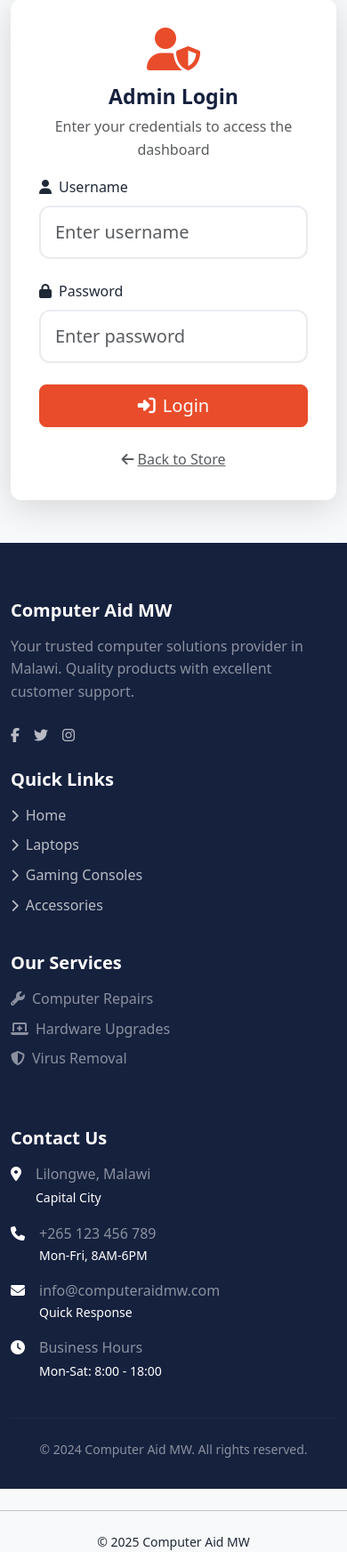
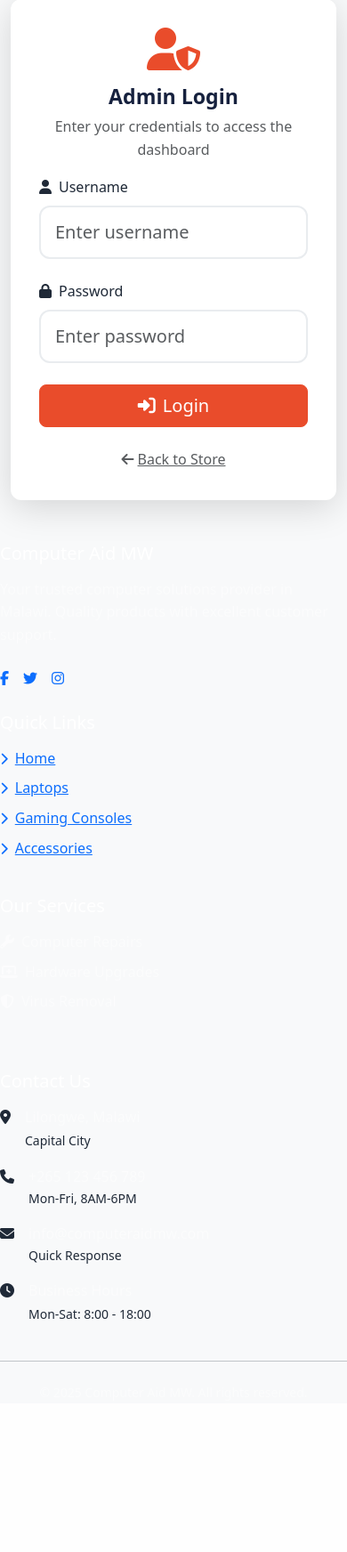
Before and after one commit to CedricNgendahimana/product-showcase, a Flask app: page /admin/login in a window 390 px wide. Shown: the part 145-1889 px from the top of the page at 89% size. After the commit the page ends 1675 px from the top, so only its background shows below. Run offline with Flask 3, Linux system fonts and the light colour scheme.

Commit message:
Fix navbar routes, responsive search, cart badge, footer

```diff
--- a/templates/base.html
+++ b/templates/base.html
@@ -239,10 +239,7 @@
 {% block content %}{% endblock %}
 </main>
 
- <!-- Footer -->
-    <footer class="footer">
-        <div class="container">
-            <div class="row">
+
                 <!-- Company Info -->
                 <div class="col-md-4 mb-4">
                     <h5 class="text-white mb-3">Computer Aid MW</h5>
@@ -368,7 +365,7 @@
             <div class="row">
                 <div class="col-md-12 text-center">
                     <p class="text-white-50 small mb-0">
-                        &copy; 2024 Computer Aid MW. All rights reserved.
+                        &copy; 2025 Computer Aid MW. All rights reserved.
                     </p>
                 </div>
             </div>
@@ -500,21 +497,6 @@
     });
     </script>
 
-    {% block scripts %}{% endblock %}
-
-        <hr class="my-4 opacity-25">
-        <p class="text-center small mb-0">&copy; 2025 Computer Aid MW</p>
-    </div>
-</footer>
-
-<script src="https://cdn.jsdelivr.net/npm/bootstrap@5.3.2/dist/js/bootstrap.bundle.min.js"></script>
-
-<script>
-document.getElementById('desktopSearchBtn')?.addEventListener('click', e => {
-    e.stopPropagation();
-    document.querySelector('.search-wrapper')?.classList.toggle('active');
-});
-</script>
 
 </body>
 </html>
```
